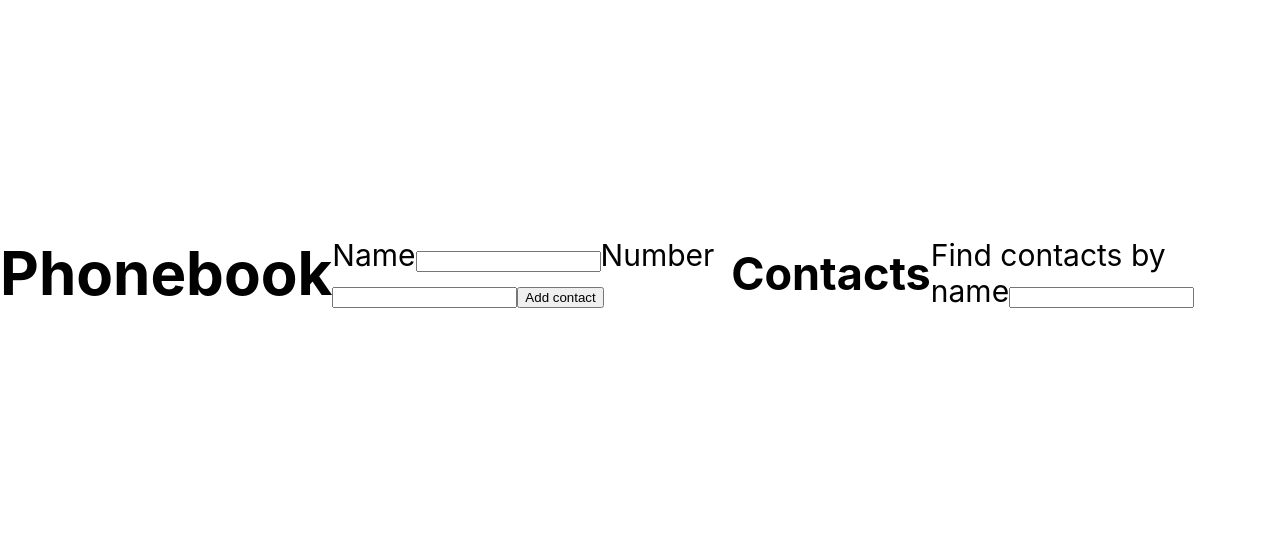
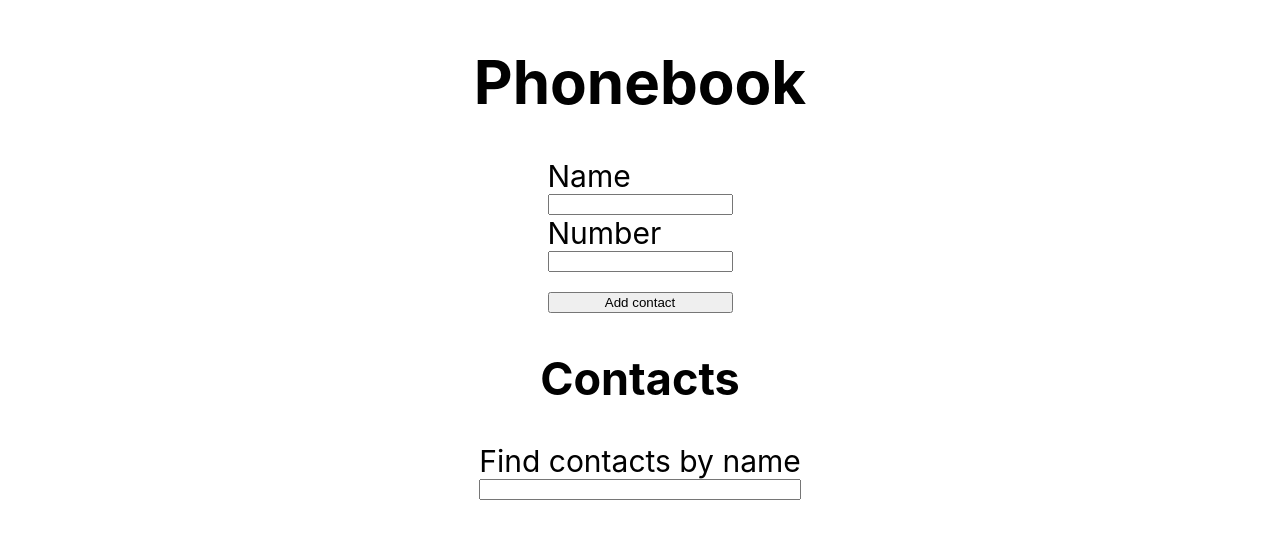
Before and after one commit to OlegFurculita1408/goit-react-hw-02-phonebook, a React (Create React App) app: page / in a window 1280 px wide. Shown: the part 127-666 px from the top of the page. Built offline with nearby package versions, Linux system fonts and the light colour scheme.

Commit message:
add styles

```diff
--- a/src/components/ContactList/ContactList.module.css
+++ b/src/components/ContactList/ContactList.module.css
@@ -1,4 +1,4 @@
-/* .contactList {
+.contactList {
     list-style: none;
     font-size: 20px;
     padding-left: 0;
@@ -12,4 +12,4 @@
 }
 .itemBtn {
     height: 20px;
-} */
+}
--- a/src/components/Filters/Filter.module.css
+++ b/src/components/Filters/Filter.module.css
@@ -1,5 +1,5 @@
-/* .containerFilter {
+.containerFilter {
     display: flex;
     flex-direction: column;
     font-size: 30px;
-} */
+}
--- a/src/components/Form/Form.module.css
+++ b/src/components/Form/Form.module.css
@@ -1,7 +1,7 @@
-/* .container {
+.container {
     display: flex;
     flex-direction: column;
 }
 .formBtn {
     margin-top: 20px;
-} */
+}
--- a/src/index.css
+++ b/src/index.css
@@ -23,6 +23,6 @@ button:hover {
   background-color: blue;
   color: white;
 }
-/* .container {
+.container {
   flex-direction: column;
-} */
+}
```
